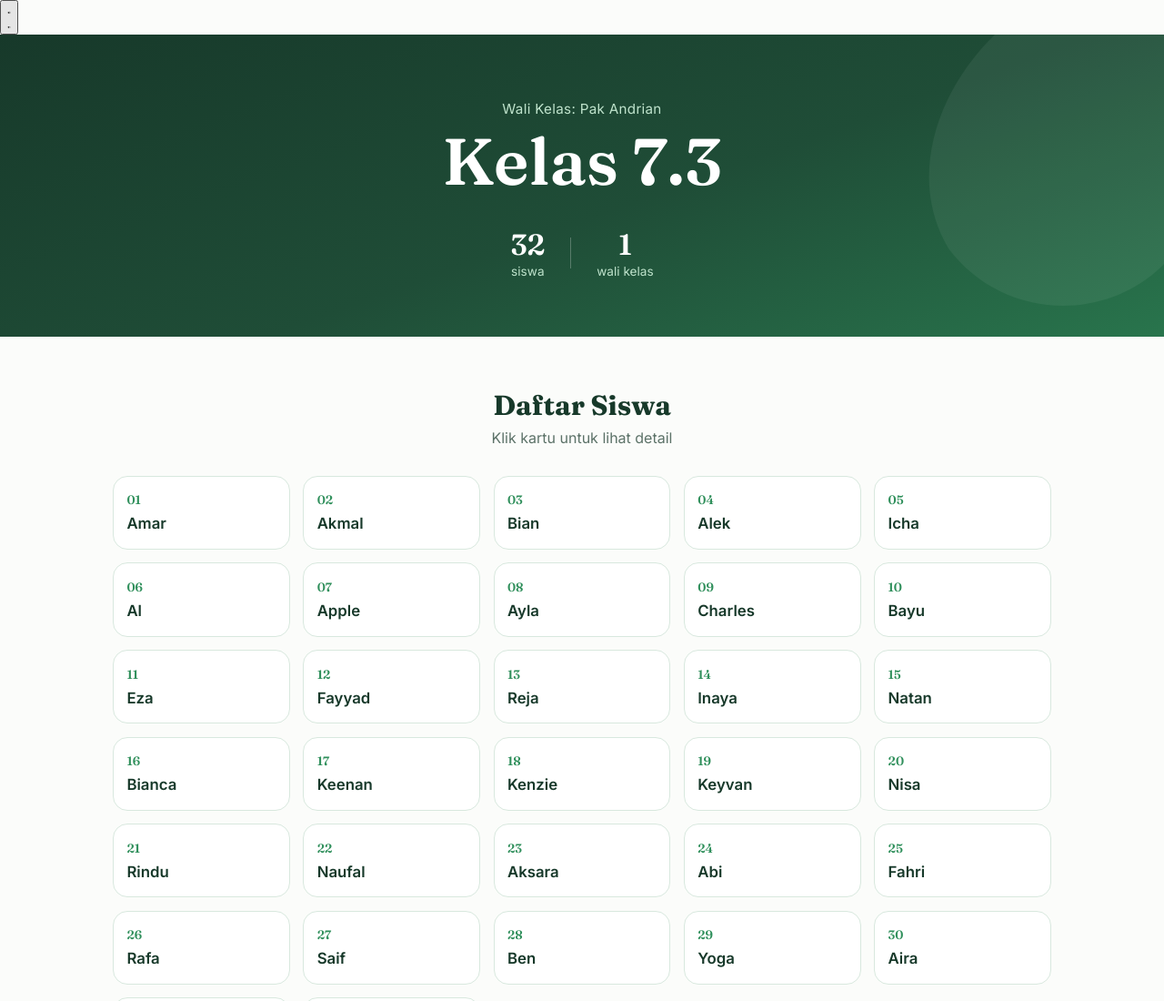
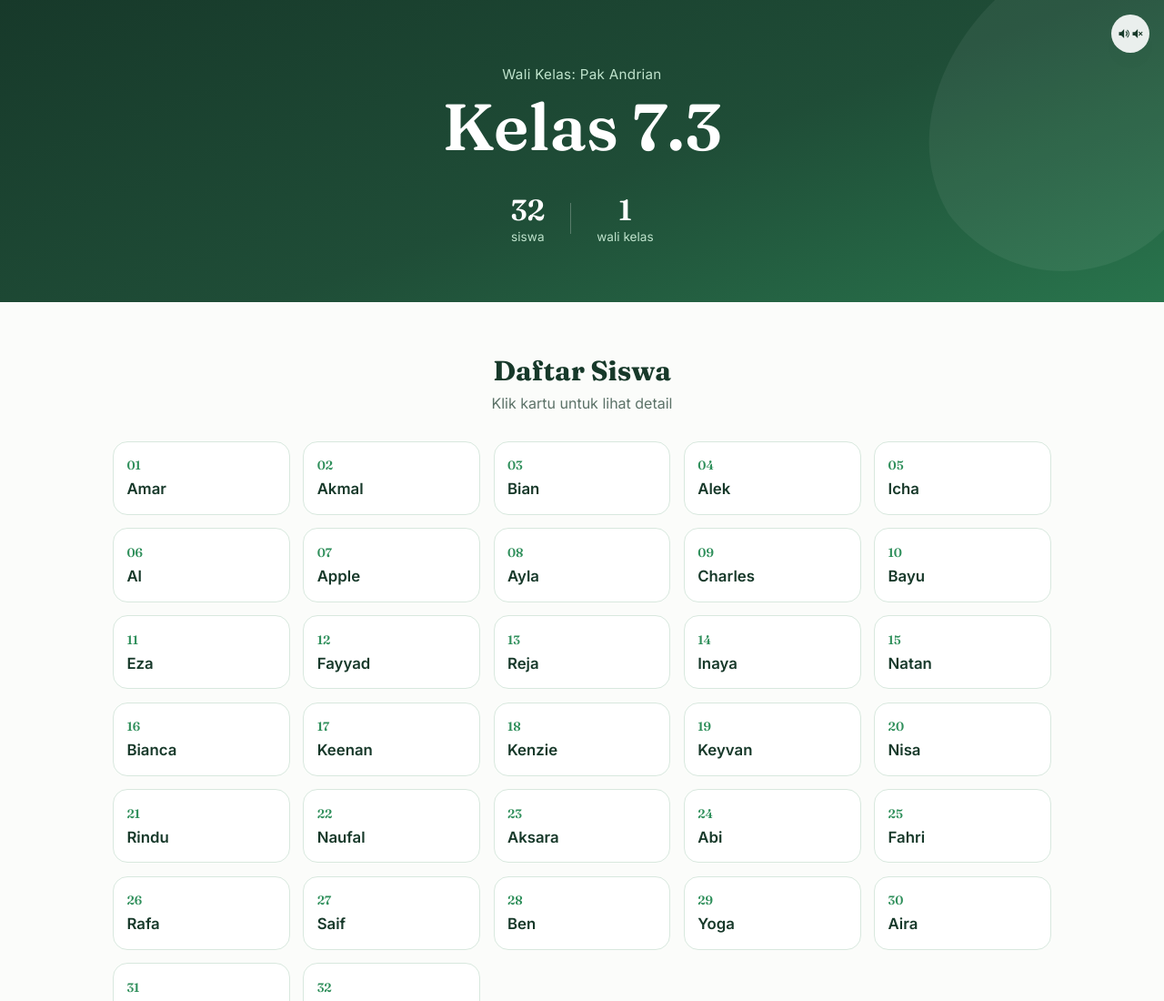
Before and after one commit to YogaCihuy/Kelas-7.3-Web, a plain HTML site: page index.html in a window 1280 px wide. Shown: the top 1100 px of the page at 91% size. Drawn offline with Linux system fonts and the light colour scheme.

Commit message:
Update style.css

```diff
--- a/style.css
+++ b/style.css
@@ -35,6 +35,32 @@
 p { margin: 0; }
 
 button { font-family: inherit; cursor: pointer; }
+
+/* ===== Tombol Sound Toggle ===== */
+.sound-toggle {
+  position: fixed;
+  top: 1rem;
+  right: 1rem;
+  z-index: 200;
+  width: 42px;
+  height: 42px;
+  border-radius: 50%;
+  border: none;
+  background: rgba(255, 255, 255, 0.9);
+  backdrop-filter: blur(4px);
+  color: var(--forest);
+  display: flex;
+  align-items: center;
+  justify-content: center;
+  box-shadow: var(--shadow);
+  transition: transform 0.15s ease, background 0.15s ease;
+}
+
+.sound-toggle svg { width: 20px; height: 20px; }
+
+.sound-toggle:hover { transform: scale(1.08); background: var(--white); }
+
+.sound-toggle[aria-pressed="true"] { color: var(--muted); }
 
 /* ===== Hero ===== */
 .hero {
```
